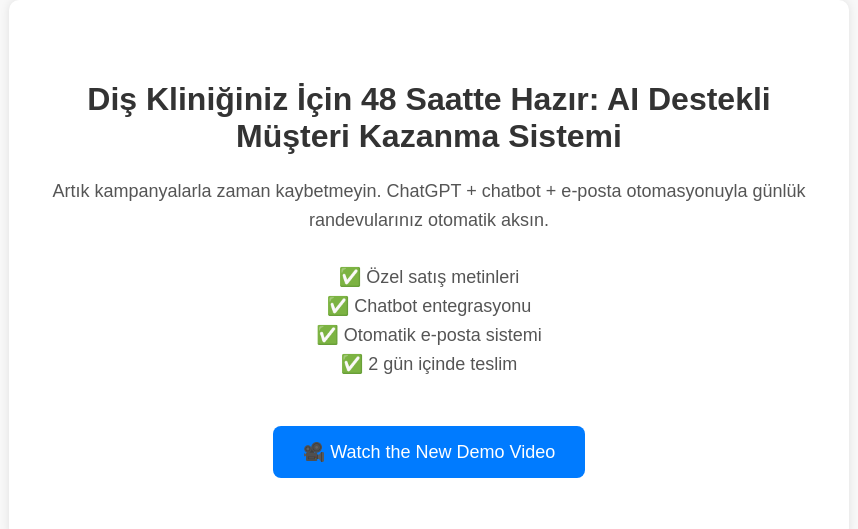
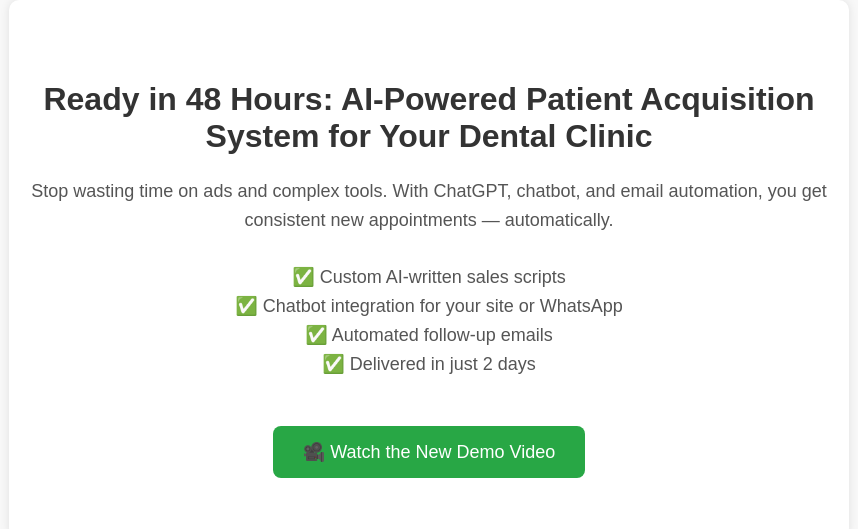
Before and after one commit to Osmanbeyiniz/osmanbeyiniz.github.io, a plain HTML site: page index.html in a window 1280 px wide. Shown: the whole page, without its empty margins (211-1069 px from the left). Drawn offline with Linux system fonts and the light colour scheme.

Commit message:
Update index.html

```diff
--- a/index.html
+++ b/index.html
@@ -3,7 +3,7 @@
 <head>
   <meta charset="UTF-8">
   <meta name="viewport" content="width=device-width, initial-scale=1.0">
-  <title>DentalBoost AI – Müşteri Kazanım Sistemi</title>
+  <title>DentalBoost AI – Patient Acquisition System</title>
   <style>
     body {
       font-family: Arial, sans-serif;
@@ -33,29 +33,29 @@
       display: inline-block;
       margin-top: 30px;
       padding: 15px 30px;
-      background: #007bff;
+      background: #28a745;
       color: white;
       text-decoration: none;
       font-size: 18px;
       border-radius: 8px;
     }
     a.button:hover {
-      background: #0056b3;
+      background: #1e7e34;
     }
   </style>
 </head>
 <body>
   <div class="container">
-    <h1>Diş Kliniğiniz İçin 48 Saatte Hazır: AI Destekli Müşteri Kazanma Sistemi</h1>
+    <h1>Ready in 48 Hours: AI-Powered Patient Acquisition System for Your Dental Clinic</h1>
     <p>
-      Artık kampanyalarla zaman kaybetmeyin. ChatGPT + chatbot + e-posta otomasyonuyla günlük randevularınız otomatik aksın.<br><br>
-      ✅ Özel satış metinleri<br>
-      ✅ Chatbot entegrasyonu<br>
-      ✅ Otomatik e-posta sistemi<br>
-      ✅ 2 gün içinde teslim
+      Stop wasting time on ads and complex tools. With ChatGPT, chatbot, and email automation, you get consistent new appointments — automatically.<br><br>
+      ✅ Custom AI-written sales scripts<br>
+      ✅ Chatbot integration for your site or WhatsApp<br>
+      ✅ Automated follow-up emails<br>
+      ✅ Delivered in just 2 days
     </p>
-    <a class="button" href="https://drive.google.com/file/d/1Yu2-GlXZjrNapC9UBDhfPYkxmm7_QWJ0/view?usp=sharing" target="_blank">
-       🎥 Watch the New Demo Video
+    <a class="button" href="https://drive.google.com/uc?export=download&id=1Yu2-GlXZjrNapC9UBDhfPYkxmm7_QWJ0" target="_blank">
+      🎥 Watch the New Demo Video
     </a>
   </div>
 </body>
```
